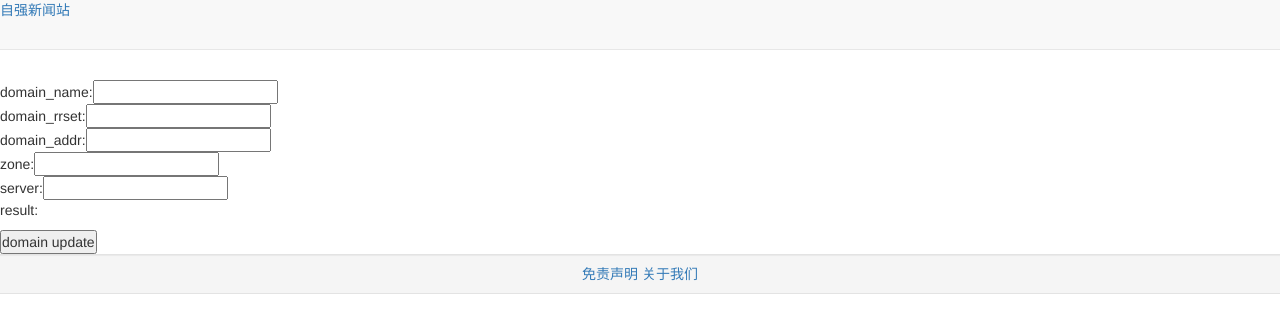
After one commit to xiatian002/super, a Django app: page /dom_add/ in a window 1280 px wide. The commit adds this page. Shown: the top 333 px of the page. Run offline with Django 3.2, Linux system fonts and the light colour scheme; some libraries are stand-ins or nearby versions.

Commit message:
web通过ajax调用后台命令实现域名动态更新

```diff
--- a/news_web/views.py
+++ b/news_web/views.py
@@ -4,7 +4,9 @@ from django.shortcuts import render
 from django.http import HttpResponse
 from .models import Column,Article
 from django.shortcuts import redirect
-
+from .update_domain import update_domain
+import dns,dns.update,dns.query
+#from domain_update import update_domain
 #def index(request):
  # return HttpResponse(u'欢迎观临自强新闻网站')
 
@@ -33,3 +35,6 @@ def index(request):
     'home_display_columns':home_display_columns,
     'nav_display_columns':nav_display_columns,
   })
+
+def domain_add(request):
+  return render(request,'news_web/domain_add.html')
--- a/super/urls.py
+++ b/super/urls.py
@@ -27,6 +27,7 @@ from news_web import update_domain
 urlpatterns = [
     path('admin/', admin.site.urls),
     path('domain/',update_domain.update_domain),
+    path('dom_add/',news_web_views.domain_add,name="add"),
     url(r'^$',news_web_views.index,name="index"),
     url(r'^ueditor/',include(DjangoUeditor_urls)),#引用外部urls与引用admin不同需要嵌套在include方法中才可以使用
     url(r'^column/(?P<column_slug>[^/]+)/$',news_web_views.column_detail,name='column'),
--- a/templates/base.html
+++ b/templates/base.html
@@ -22,8 +22,9 @@
   {% endblock js %}
   </head>
   <body>
+    <div class="article">
     <nav class="navbar navbar-default navbar-fixed-top" role="navigation">
-    <div>
+    <div >
       <div>
      <!-- <button type="button" data-toggle="collapse" data-target="#bs-example-navbar-collapse-1">
       <span>Toggle navigation</span>-->
@@ -63,5 +64,6 @@
     <script src="http://apps.bdimg.com/libs/jquery/1.11.1/jquery.min.js"></script>
     <script src="http://apps.bdimg.com/libs/bootstrap/3.3.0/js/bootstrap.min.js"></script>
     {% include "baidutongji.html" %}
+  </div>
   </body>
 </html>
--- a/templates/index.html
+++ b/templates/index.html
@@ -4,9 +4,9 @@
 {% endblock title%}
 {%block content%}
 <div>
-  <p>context
+  <!--<p>context
   <span>1111111</span>
-  <span>2222222</span>
+  <span>2222222</span>-->
  <!-- <ul>
     {% for column in home_display_columns %}
     <li>
--- /dev/null
+++ b/templates/news_web/domain_add.html
@@ -0,0 +1,34 @@
+{% extends "base.html" %}
+{% block title %}
+Domain Update Page
+{% endblock title%}
+{%block content%}
+<div id="domain">
+  <form action="/domain/" method = "get">
+    domain_name:<input type="text" id="domain_name" name="domain" ><br>
+    domain_rrset:<input type ="text" id="domain_rrset" name="domain_rrset"><br>
+    domain_addr:<input type = "text" id="domain_addr" name="domain_addr"><br>
+    zone:<input type = "text" id = "zone" name = "zone"><br>
+    server:<input type = "text" id = "server" name = "server"><br>
+    <p>result: <span id = "result"> </span></p>
+    <button type="button" id = "update_submit" >domain update</button>
+  </form>
+  <script>
+    $(document).ready(function(){
+      $("#update_submit").click(function(){
+
+        var domain = $("#domain_name").val();
+        var domain_rrset = $("#domain_rrset").val();
+        var domain_addr = $("#domain_addr").val();
+        var zone = $("#zone").val();
+        var server = $("#server").val();
+
+        $.get("/domain/",{"domain":domain,"domain_rrset":domain_rrset,"domain_addr":domain_addr,"zone":zone,"server":server},function(ret){
+          $("#result").html(ret)
+        })
+      });
+    });
+
+  </script>
+</div>
+{% endblock content%}
```
